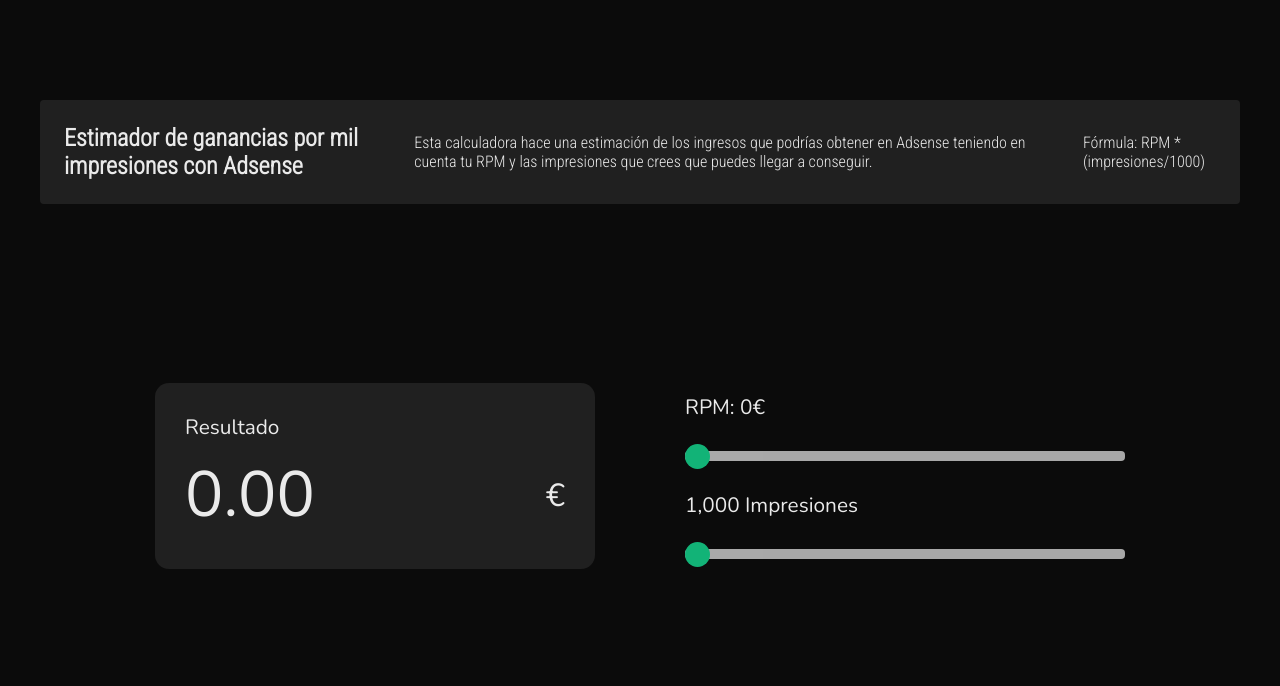
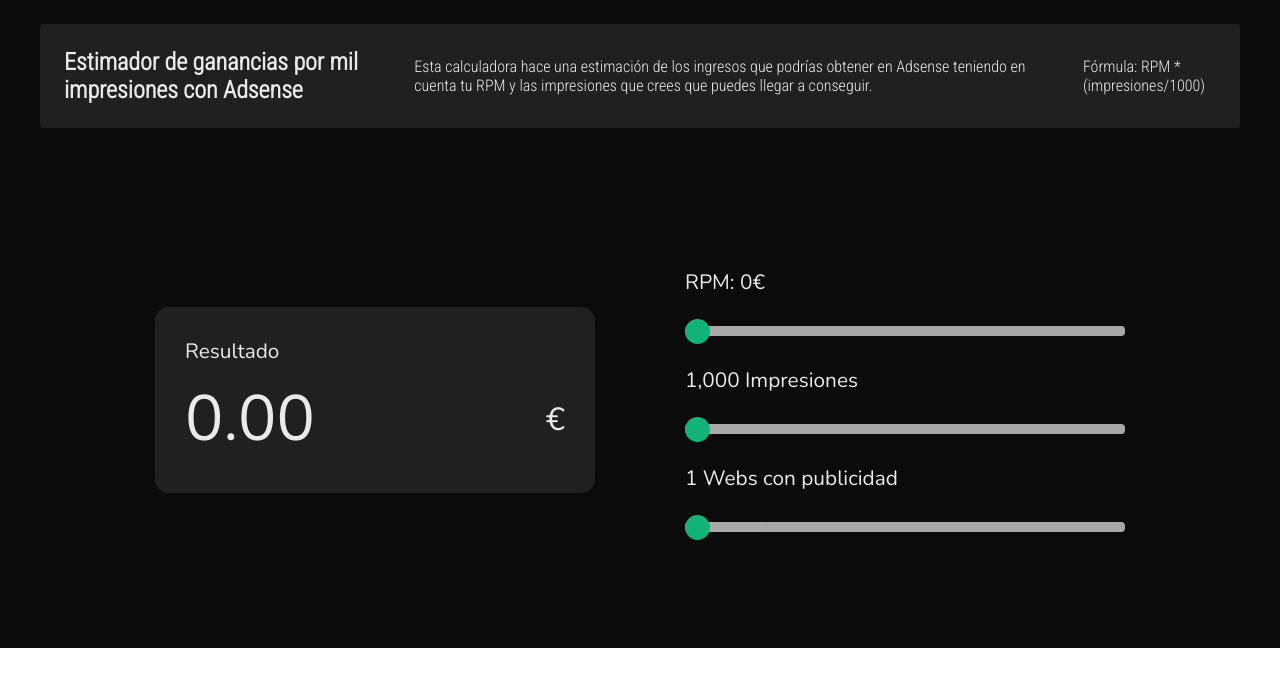
Before and after one commit to sanferar/adsense-calculator, a Next.js app: page / in a window 1280 px wide. Shown: the top 686 px of the page. Built offline with nearby package versions, Linux system fonts and the light colour scheme.

Commit message:
Añadimos numero de webs

```diff
--- a/src/componentes/contenedor-padre.jsx
+++ b/src/componentes/contenedor-padre.jsx
@@ -2,6 +2,7 @@
 import React, { useState, useEffect } from "react";
 import { InputNumber } from "./input-number";
 import { InputRange } from "./input-range";
+import { InputWebs } from "./input-webs";
 import  { ResultComponent }  from "./resultComponent.jsx";
 import { Nunito } from 'next/font/google';
 
@@ -14,16 +15,22 @@
 
   const [valorNumber, setValorNumber] = useState(0);
   const [valorRange, setValorRange] = useState(1000);
+  const [valorWebs, setValorWebs] = useState(1);
 
-  const handleNumberChange = (event) => {
-    const valor = parseFloat(event.target.value);
+  const handleNumberChange = (e) => {
+    const valor = parseFloat(e.target.value);
     setValorNumber(valor);
   };
 
-  const handleRangeChange = (event) => {
-    const valor = parseInt(event.target.value);
+  const handleRangeChange = (e) => {
+    const valor = parseInt(e.target.value);
     setValorRange(valor);
   };
+
+  const handleWebsChange = (e) => {
+    const valor = parseInt(e.target.value);
+    setValorWebs(valor);
+  }
 
   return (
     <div className={`contenedor__padre ${nunito.className}`}>
@@ -31,16 +38,22 @@
         <ResultComponent
           valorNumber={valorNumber}
           valorRange={valorRange}
+          valorWebs={valorWebs}
         />
       </div>
       <div className="contenedor__padre__inputs">
         <InputNumber
-        valorSeleccionado={valorNumber}
-        handleValorChange={handleNumberChange}
+          valorSeleccionado={valorNumber}
+          handleValorChange={handleNumberChange}
         />
         <InputRange
-        valorSeleccionado={valorRange}
-        handleValorChange={handleRangeChange}
+          valorSeleccionado={valorRange}
+          handleValorChange={handleRangeChange}
+        />
+
+        <InputWebs
+          valorSeleccionado={valorWebs}
+          handleValorWebs={handleWebsChange}
         />
       </div>
     </div>
--- /dev/null
+++ b/src/componentes/input-webs.jsx
@@ -0,0 +1,18 @@
+import React from "react"
+
+export function InputWebs({valorSeleccionado, handleValorWebs}){
+  return(
+    <>
+    <p>{valorSeleccionado} Webs con publicidad</p>
+      <input
+        className='slider'
+        type="range"
+        min="1"
+        max="300"
+        step="1"
+        value={valorSeleccionado}
+        onChange={handleValorWebs}
+      />
+    </>
+  )
+}
--- a/src/componentes/resultComponent.jsx
+++ b/src/componentes/resultComponent.jsx
@@ -1,18 +1,18 @@
 import React, { useState, useEffect } from "react";
 
-export function ResultComponent({valorNumber, valorRange}){
+export function ResultComponent({valorNumber, valorRange, valorWebs}){
 
     const [resultado, setResultado] = useState(0);
 
     useEffect(() => {
       const calcularResultado = () => {
-        const resultado = valorNumber * (valorRange/1000);
+        const resultado = ((valorNumber * (valorRange/1000)) * valorWebs);
         const resultadoPuntuado = resultado.toFixed(2)
         setResultado(resultadoPuntuado);
       };
 
       calcularResultado();
-    }, [valorNumber, valorRange]);
+    }, [valorNumber, valorRange, valorWebs]);
 
     return (
       <div className="contenedor__resultado">
--- a/styles/globals.css
+++ b/styles/globals.css
@@ -34,13 +34,13 @@
   justify-content: center;
   align-items: center;
   flex-flow: column;
-  min-height: 100vh;
+
   background-color: #0b0b0b;
   color: #eaeaea;
 }
 
 .contenedor__padre__info{
-  display: flex;
+display: flex;
 justify-content: center;
 align-items: center;
 max-width: 1200px;
@@ -153,7 +153,7 @@
   cursor: pointer; /* Cursor on hover */
 }
 
-/* MEdia query */
+/* Media query */
 
 @media (max-width: 500px) {
   .main{
@@ -209,6 +209,7 @@
     width: 350px;
     height: 150px;
     padding: 30px;
+    margin-bottom: 24px;
     gap:30px;
     font-size: 1.3rem;
     border-radius: 10px;
```
Also changed, not shown: src/componentes/contenedorInfo.jsx (+5 -2 lines).
